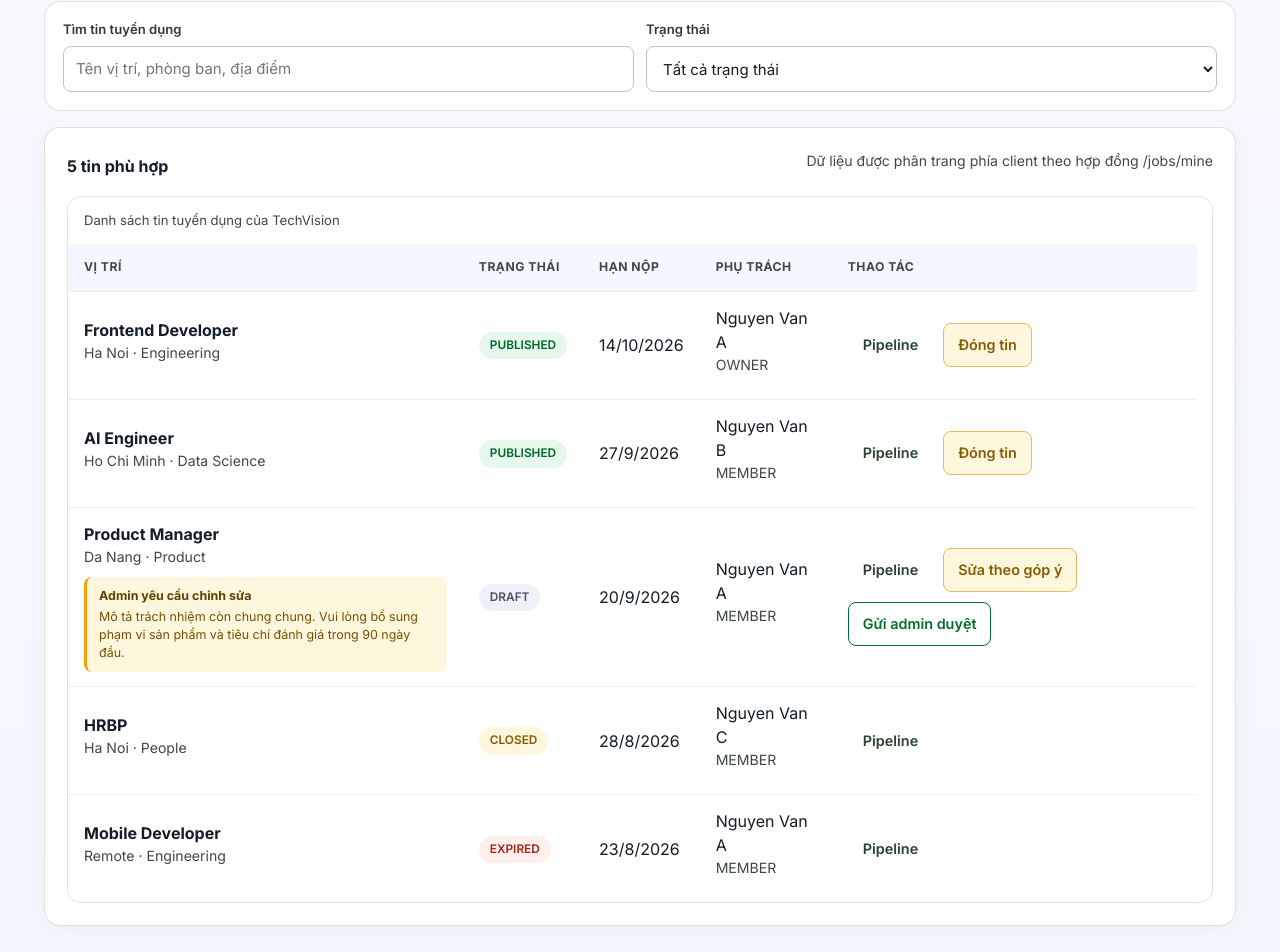
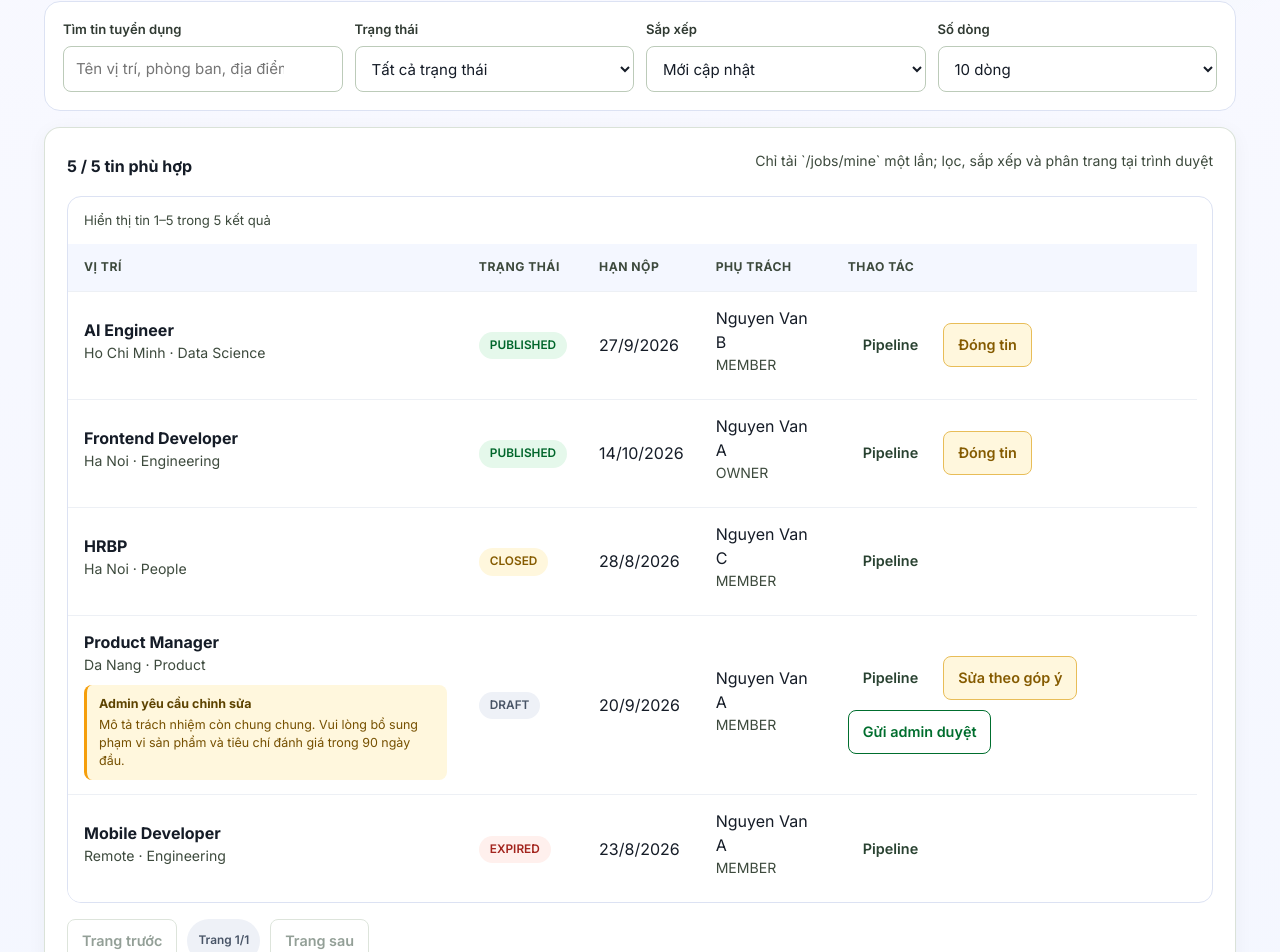
Before and after one commit to doan2026/Recruitment-System, a Next.js app in the folder frontend/: page /recruiter/jobs in a window 1280 px wide. Shown: the part 403-1355 px from the top of the page. Built offline with nearby package versions, Linux system fonts and the light colour scheme; no server answers.

Commit message:
feat(frontend): paginate recruiter jobs locally

```diff
--- a/frontend/app/recruiter/jobs/page.tsx
+++ b/frontend/app/recruiter/jobs/page.tsx
@@ -7,12 +7,16 @@ import { EmptyState, LoadingState, Metric, PageHeader, StatusBadge } from "../..
 import { ApiClientError, toUserMessage } from "../../../lib/apiClient";
 import { isRejectedRecruiterJob, recruiterJobActionLabel, recruiterJobActions, recruiterJobEditLabel, type RecruiterJobAction } from "../../../lib/jobLifecycle";
 import { closeRecruiterJob, getRecruiterJobs, submitJobForApproval, type Job, type JobStatus } from "../../../lib/person2Api";
+import { buildRecruiterJobTable, type RecruiterJobSort } from "../../../lib/recruiterJobTable";
 
 export default function RecruiterJobsPage() {
   const [jobs, setJobs] = useState<Job[]>([]);
   const [loading, setLoading] = useState(true);
   const [query, setQuery] = useState("");
   const [statusFilter, setStatusFilter] = useState<"ALL" | JobStatus>("ALL");
+  const [sort, setSort] = useState<RecruiterJobSort>("UPDATED_DESC");
+  const [page, setPage] = useState(1);
+  const [pageSize, setPageSize] = useState(10);
   const [loadError, setLoadError] = useState<unknown>(null);
   const [failureCount, setFailureCount] = useState(0);
   const [reloadKey, setReloadKey] = useState(0);
@@ -48,10 +52,13 @@ export default function RecruiterJobsPage() {
     };
   }, [reloadKey]);
 
-  const visibleJobs = useMemo(() => jobs.filter((job) => {
-    const matchesQuery = `${job.title} ${job.location} ${job.department}`.toLocaleLowerCase("vi").includes(query.toLocaleLowerCase("vi"));
-    return matchesQuery && (statusFilter === "ALL" || job.status === statusFilter);
-  }), [jobs, query, statusFilter]);
+  const jobTable = useMemo(() => buildRecruiterJobTable(jobs, {
+    query,
+    status: statusFilter,
+    sort,
+    page,
+    pageSize,
+  }), [jobs, page, pageSize, query, sort, statusFilter]);
 
   async function runJobAction(job: Job, action: RecruiterJobAction) {
     if (pendingJobId) return;
@@ -82,12 +89,12 @@ export default function RecruiterJobsPage() {
       <section className="toolbar" aria-label="Bộ lọc tin tuyển dụng">
         <div className="field search-field">
           <label className="label" htmlFor="recruiter-job-search">Tìm tin tuyển dụng</label>
-          <input ref={searchRef} id="recruiter-job-search" className="input" type="search" value={query} onChange={(event) => setQuery(event.target.value)} placeholder="Tên vị trí, phòng ban, địa điểm" />
-          {query ? <button className="clear-search" type="button" aria-label="Xóa từ khóa tìm kiếm" onClick={() => { setQuery(""); searchRef.current?.focus(); }}>×</button> : null}
+          <input ref={searchRef} id="recruiter-job-search" className="input" type="search" value={query} onChange={(event) => { setQuery(event.target.value); setPage(1); }} placeholder="Tên vị trí, phòng ban, địa điểm, phụ trách" />
+          {query ? <button className="clear-search" type="button" aria-label="Xóa từ khóa tìm kiếm" onClick={() => { setQuery(""); setPage(1); searchRef.current?.focus(); }}>×</button> : null}
         </div>
         <div className="field">
           <label className="label" htmlFor="job-status-filter">Trạng thái</label>
-          <select id="job-status-filter" className="select" value={statusFilter} onChange={(event) => setStatusFilter(event.target.value as "ALL" | JobStatus)}>
+          <select id="job-status-filter" className="select" value={statusFilter} onChange={(event) => { setStatusFilter(event.target.value as "ALL" | JobStatus); setPage(1); }}>
             <option value="ALL">Tất cả trạng thái</option>
             <option value="DRAFT">Bản nháp</option>
             <option value="PENDING_APPROVAL">Chờ duyệt</option>
@@ -96,13 +103,29 @@ export default function RecruiterJobsPage() {
             <option value="EXPIRED">Hết hạn</option>
           </select>
         </div>
+        <div className="field">
+          <label className="label" htmlFor="job-sort">Sắp xếp</label>
+          <select id="job-sort" className="select" value={sort} onChange={(event) => { setSort(event.target.value as RecruiterJobSort); setPage(1); }}>
+            <option value="UPDATED_DESC">Mới cập nhật</option>
+            <option value="DEADLINE_ASC">Hạn nộp gần nhất</option>
+            <option value="TITLE_ASC">Tên vị trí A–Z</option>
+          </select>
+        </div>
+        <div className="field">
+          <label className="label" htmlFor="job-page-size">Số dòng</label>
+          <select id="job-page-size" className="select" value={pageSize} onChange={(event) => { setPageSize(Number(event.target.value)); setPage(1); }}>
+            <option value="5">5 dòng</option>
+            <option value="10">10 dòng</option>
+            <option value="20">20 dòng</option>
+          </select>
+        </div>
       </section>
 
       {actionStatus ? <p className="notice notice-success" role="status">{actionStatus}</p> : null}
       {actionError ? <p className="notice notice-danger" role="alert"><strong>Chưa đổi được trạng thái tin.</strong> {actionError}</p> : null}
 
       <section className="panel">
-        <div className="list-meta"><strong>{visibleJobs.length} tin phù hợp</strong><span className="help">Dữ liệu được phân trang phía client theo hợp đồng /jobs/mine</span></div>
+        <div className="list-meta"><strong>{jobTable.filteredCount} / {jobs.length} tin phù hợp</strong><span className="help">Chỉ tải `/jobs/mine` một lần; lọc, sắp xếp và phân trang tại trình duyệt</span></div>
         {loadError ? (
           <TransientRecoveryState
             error={loadError}
@@ -111,13 +134,14 @@ export default function RecruiterJobsPage() {
           />
         ) : null}
         {loading ? <LoadingState /> : null}
-        {!loading && !loadError && visibleJobs.length === 0 ? <EmptyState title="Không có tin phù hợp" description="Thử xóa từ khóa hoặc đổi trạng thái lọc." /> : null}
-        {!loading && !loadError && visibleJobs.length ? (
+        {!loading && !loadError && jobTable.filteredCount === 0 ? <EmptyState title="Không có tin phù hợp" description="Thử xóa từ khóa hoặc đổi trạng thái lọc." /> : null}
+        {!loading && !loadError && jobTable.filteredCount > 0 ? (
+          <>
           <div className="table-wrap">
             <table className="data-table">
-              <caption>Danh sách tin tuyển dụng của TechVision</caption>
+              <caption>Hiển thị tin {jobTable.from}–{jobTable.to} trong {jobTable.filteredCount} kết quả</caption>
               <thead><tr><th scope="col">Vị trí</th><th scope="col">Trạng thái</th><th scope="col">Hạn nộp</th><th scope="col">Phụ trách</th><th scope="col">Thao tác</th></tr></thead>
-              <tbody>{visibleJobs.map((job) => (
+              <tbody>{jobTable.items.map((job) => (
                 <tr key={job.id}>
                   <td>
                     <strong>{job.title}</strong><div className="help">{job.location} · {job.department}</div>
@@ -140,6 +164,12 @@ export default function RecruiterJobsPage() {
               ))}</tbody>
             </table>
           </div>
+          <nav className="btn-group pagination-actions" aria-label="Phân trang tin tuyển dụng">
+            <button className="btn" type="button" disabled={jobTable.page <= 1} onClick={() => setPage(Math.max(1, jobTable.page - 1))}>Trang trước</button>
+            <span className="badge badge-muted" role="status">Trang {jobTable.page}/{jobTable.totalPages}</span>
+            <button className="btn" type="button" disabled={jobTable.page >= jobTable.totalPages} onClick={() => setPage(Math.min(jobTable.totalPages, jobTable.page + 1))}>Trang sau</button>
+          </nav>
+          </>
         ) : null}
       </section>
     </main>
--- /dev/null
+++ b/frontend/lib/recruiterJobTable.ts
@@ -0,0 +1,81 @@
+import type { JobStatus } from "./demoData";
+
+export type RecruiterJobSort = "UPDATED_DESC" | "DEADLINE_ASC" | "TITLE_ASC";
+
+export interface RecruiterJobTableRow {
+  id: string;
+  title: string;
+  status: JobStatus;
+  location: string;
+  department: string;
+  ownerName: string;
+  deadline: string;
+  updatedAt: string;
+}
+
+export interface RecruiterJobTableOptions {
+  query: string;
+  status: "ALL" | JobStatus;
+  sort: RecruiterJobSort;
+  page: number;
+  pageSize: number;
+}
+
+export interface RecruiterJobTableResult<T> {
+  items: T[];
+  filteredCount: number;
+  page: number;
+  pageSize: number;
+  totalPages: number;
+  from: number;
+  to: number;
+}
+
+function timestamp(value: string): number {
+  const parsed = Date.parse(value);
+  return Number.isFinite(parsed) ? parsed : 0;
+}
+
+export function buildRecruiterJobTable<T extends RecruiterJobTableRow>(
+  jobs: readonly T[],
+  options: RecruiterJobTableOptions,
+): RecruiterJobTableResult<T> {
+  const query = options.query.normalize("NFKC").trim().toLocaleLowerCase("vi-VN");
+  const pageSize = Math.max(1, Math.floor(options.pageSize));
+  const filtered = jobs.filter((job) => {
+    const searchable = [job.title, job.location, job.department, job.ownerName]
+      .join(" ")
+      .normalize("NFKC")
+      .toLocaleLowerCase("vi-VN");
+    return (!query || searchable.includes(query))
+      && (options.status === "ALL" || job.status === options.status);
+  });
+
+  const sorted = [...filtered].sort((left, right) => {
+    let comparison = 0;
+    if (options.sort === "TITLE_ASC") {
+      comparison = left.title.localeCompare(right.title, "vi-VN", { sensitivity: "base" });
+    } else if (options.sort === "DEADLINE_ASC") {
+      comparison = timestamp(left.deadline) - timestamp(right.deadline);
+    } else {
+      comparison = timestamp(right.updatedAt) - timestamp(left.updatedAt);
+    }
+    return comparison || left.id.localeCompare(right.id);
+  });
+
+  const totalPages = Math.max(1, Math.ceil(sorted.length / pageSize));
+  const requestedPage = Math.max(1, Math.floor(options.page));
+  const page = Math.min(requestedPage, totalPages);
+  const start = (page - 1) * pageSize;
+  const items = sorted.slice(start, start + pageSize);
+
+  return {
+    items,
+    filteredCount: sorted.length,
+    page,
+    pageSize,
+    totalPages,
+    from: sorted.length === 0 ? 0 : start + 1,
+    to: Math.min(start + pageSize, sorted.length),
+  };
+}
--- a/frontend/tsconfig.api-test.json
+++ b/frontend/tsconfig.api-test.json
@@ -8,5 +8,5 @@
     "moduleResolution": "node",
     "outDir": ".test-dist"
   },
-  "include": ["lib/apiClientCore.ts", "lib/demoData.ts", "lib/companyForm.ts", "lib/companyInvitation.ts", "lib/companyInvitationAcceptance.ts", "lib/companyMembership.ts", "lib/companyVerification.ts", "lib/companyMediaUpload.ts", "lib/companyMediaLibrary.ts", "lib/companyPublicSearch.ts", "lib/companyPublicProfile.ts", "lib/jobForm.ts", "lib/jobLifecycle.ts", "lib/publicJobSearch.ts", "lib/cursorRecovery.ts", "lib/recommendationPresentation.ts", "lib/candidateRecommendation.ts", "lib/conflictRecovery.ts", "lib/transientRecovery.ts", "lib/apiClient.test.ts"]
+  "include": ["lib/apiClientCore.ts", "lib/demoData.ts", "lib/companyForm.ts", "lib/companyInvitation.ts", "lib/companyInvitationAcceptance.ts", "lib/companyMembership.ts", "lib/companyVerification.ts", "lib/companyMediaUpload.ts", "lib/companyMediaLibrary.ts", "lib/companyPublicSearch.ts", "lib/companyPublicProfile.ts", "lib/jobForm.ts", "lib/jobLifecycle.ts", "lib/recruiterJobTable.ts", "lib/publicJobSearch.ts", "lib/cursorRecovery.ts", "lib/recommendationPresentation.ts", "lib/candidateRecommendation.ts", "lib/conflictRecovery.ts", "lib/transientRecovery.ts", "lib/apiClient.test.ts"]
 }
```
Also changed, not shown: 2 other files (tests, documents, lock files or other folders).
